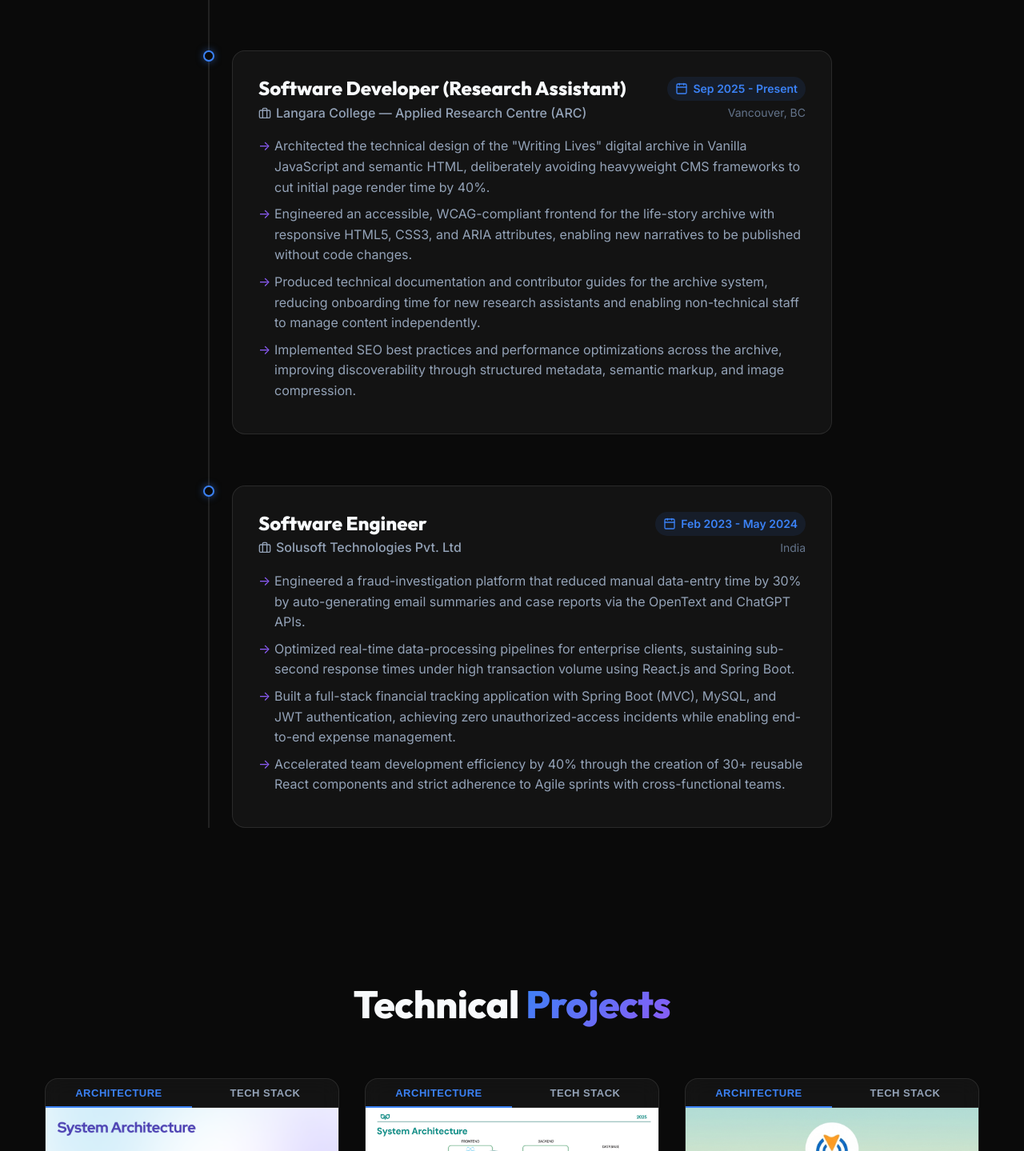
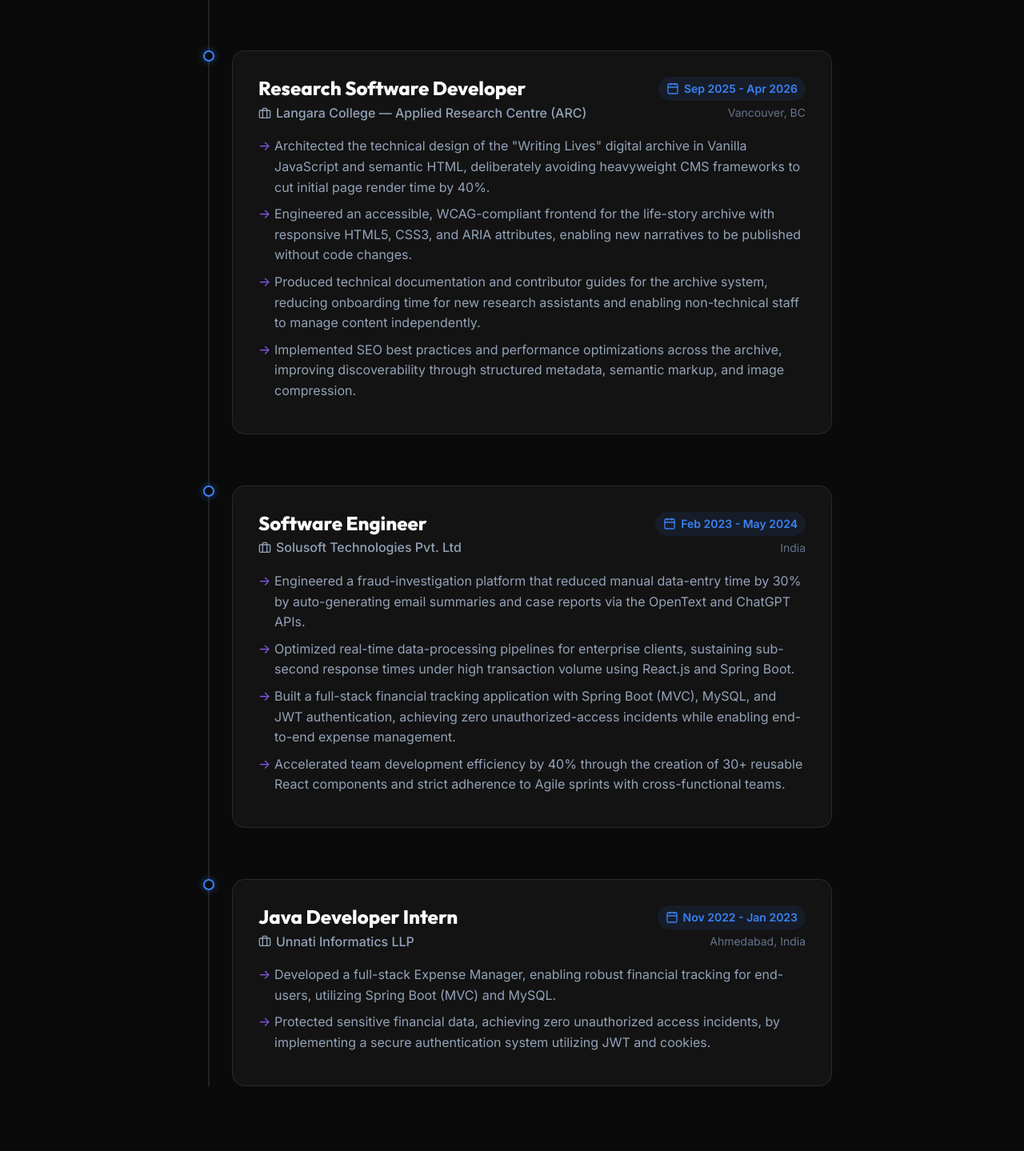
Before and after one commit to vaibhav-24hr/vaibhav-portfolio, a React (Vite) app: page / in a window 1280 px wide. Shown: the part 2391-3830 px from the top of the page at 80% size. Built offline with nearby package versions, Linux system fonts and the light colour scheme.

Commit message:
Small Update

```diff
--- a/src/components/Education.jsx
+++ b/src/components/Education.jsx
@@ -12,7 +12,7 @@
     date: "2024 - 2026",
     highlights: [
       "Capstone Project: AURA — AI-Powered Creator Coaching Platform",
-      "Research Assistant at Applied Research Centre (ARC) — Writing Lives digital archive"
+      "Research Software Developer at Applied Research Centre (ARC) — Writing Lives digital archive"
     ]
   },
   {
--- a/src/components/Stats.jsx
+++ b/src/components/Stats.jsx
@@ -4,7 +4,7 @@
 const statsData = [
   { value: 4, suffix: "+", label: "Projects Delivered" },
   { value: 15, suffix: "+", label: "Technologies" },
-  { value: 3, suffix: "", label: "Companies Worked" },
+  { value: 4, suffix: "", label: "Companies Worked" },
 ];
 
 const AnimatedCounter = ({ target, suffix, isVisible }) => {
--- a/src/components/Timeline.jsx
+++ b/src/components/Timeline.jsx
@@ -18,10 +18,10 @@
   },
   {
     id: 2,
-    role: "Software Developer (Research Assistant)",
+    role: "Research Software Developer",
     company: "Langara College — Applied Research Centre (ARC)",
     location: "Vancouver, BC",
-    date: "Sep 2025 - Present",
+    date: "Sep 2025 - Apr 2026",
     description: [
       "Architected the technical design of the \"Writing Lives\" digital archive in Vanilla JavaScript and semantic HTML, deliberately avoiding heavyweight CMS frameworks to cut initial page render time by 40%.",
       "Engineered an accessible, WCAG-compliant frontend for the life-story archive with responsive HTML5, CSS3, and ARIA attributes, enabling new narratives to be published without code changes.",
@@ -40,6 +40,17 @@
       "Optimized real-time data-processing pipelines for enterprise clients, sustaining sub-second response times under high transaction volume using React.js and Spring Boot.",
       "Built a full-stack financial tracking application with Spring Boot (MVC), MySQL, and JWT authentication, achieving zero unauthorized-access incidents while enabling end-to-end expense management.",
       "Accelerated team development efficiency by 40% through the creation of 30+ reusable React components and strict adherence to Agile sprints with cross-functional teams."
+    ]
+  },
+  {
+    id: 4,
+    role: "Java Developer Intern",
+    company: "Unnati Informatics LLP",
+    location: "Ahmedabad, India",
+    date: "Nov 2022 - Jan 2023",
+    description: [
+      "Developed a full-stack Expense Manager, enabling robust financial tracking for end-users, utilizing Spring Boot (MVC) and MySQL.",
+      "Protected sensitive financial data, achieving zero unauthorized access incidents, by implementing a secure authentication system utilizing JWT and cookies."
     ]
   }
 ];
```
